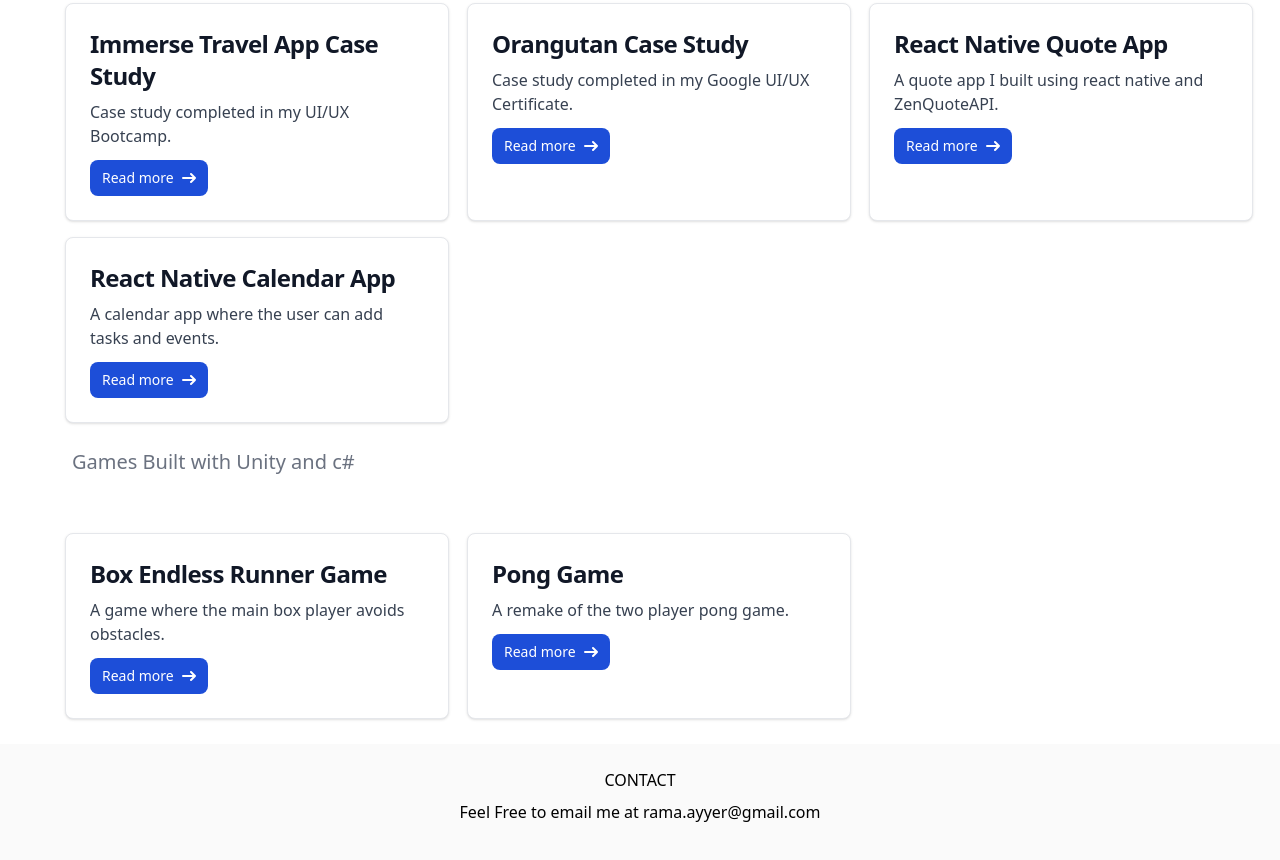
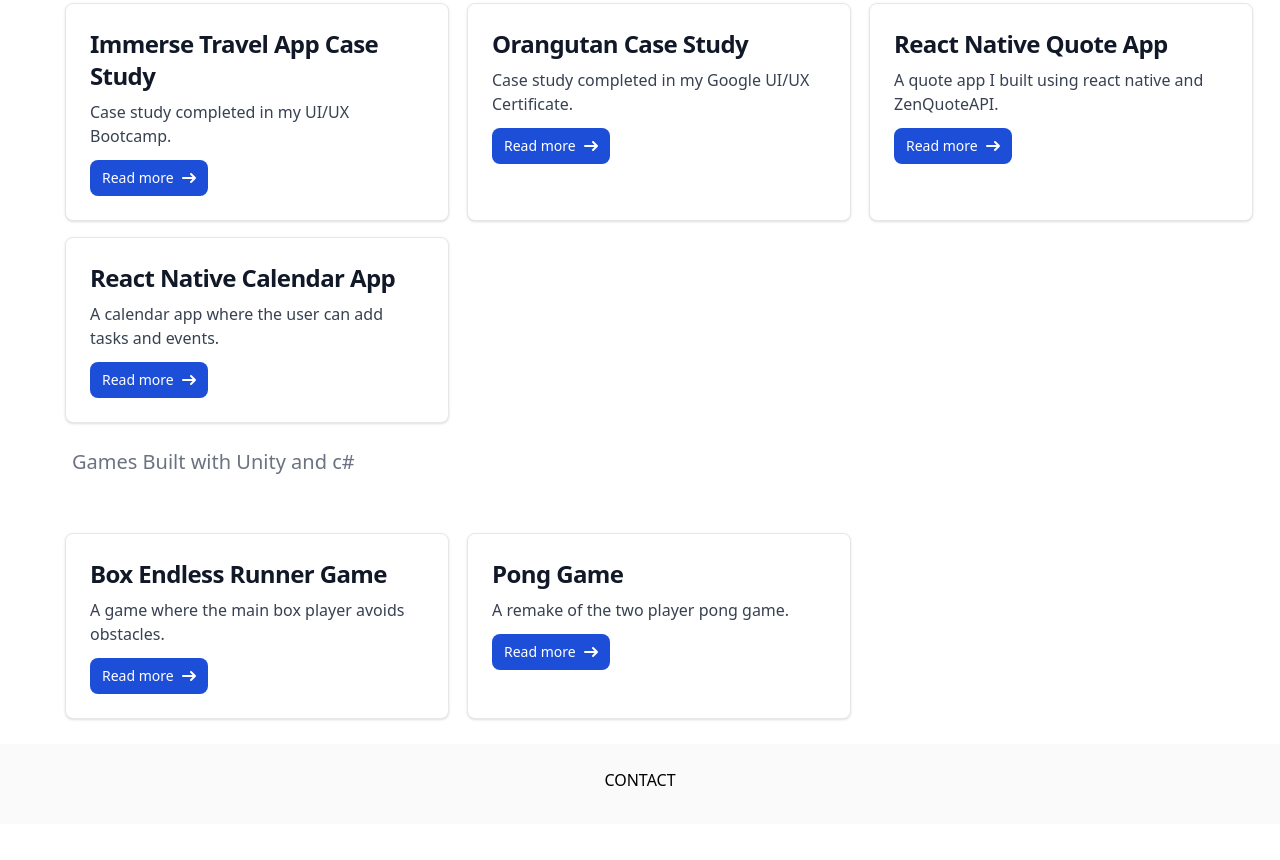
Before and after one commit to rvenkataraman7/Portfolio, a website: page index.html in a window 1280 px wide. Shown: the part 898-1758 px from the top of the page. After the commit the page ends 1722 px from the top, so only its background shows below. Drawn offline with nearby package versions, Linux system fonts and the light colour scheme.

Commit message:
Update index.html

```diff
--- a/index.html
+++ b/index.html
@@ -203,9 +203,6 @@
       <div class="mb-6 md:mb-0">
         <h5 class="mb-2 font-medium uppercase">Contact</h5>
 
-        <p class="mb-4">
-          Feel Free to email me at rama.ayyer@gmail.com
-        </p>
     </div>
   </div>
 
```
